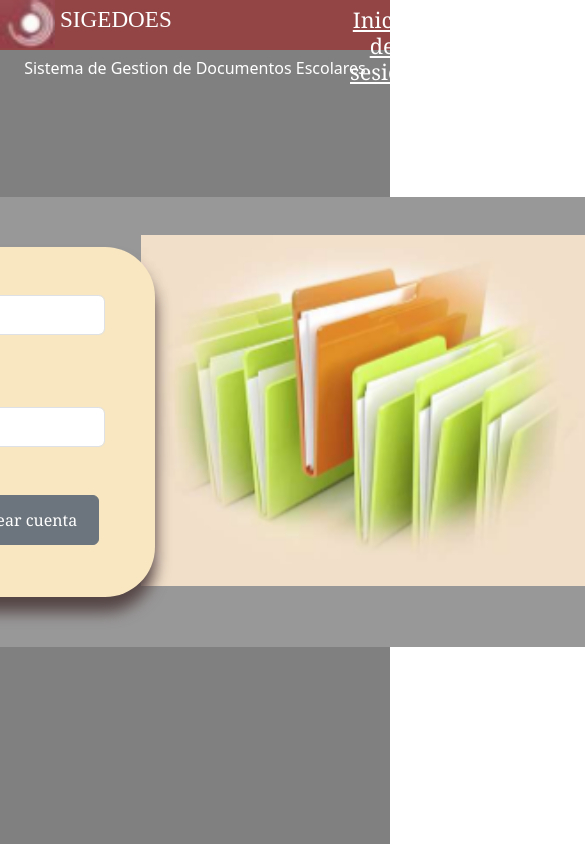
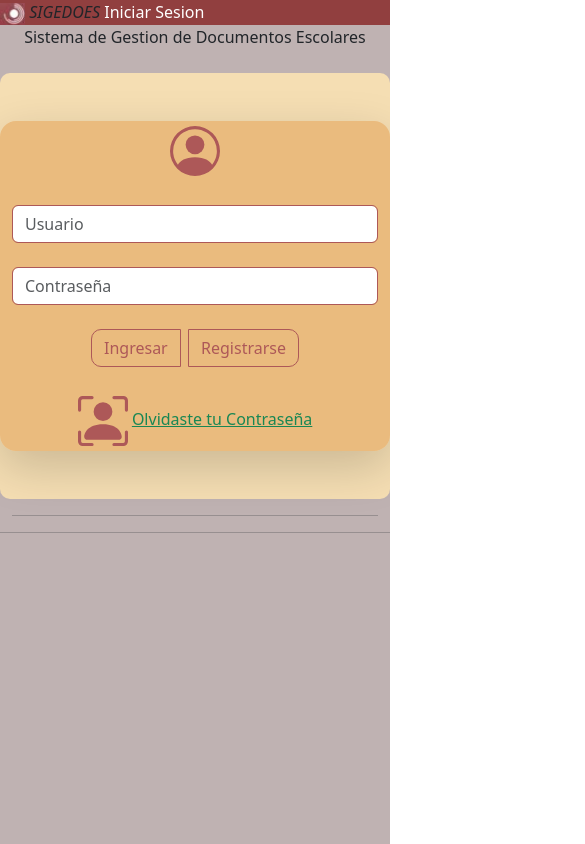
Before and after one commit to yohari-atzin-alvarado-orozco/WEB, a plain HTML site: page P2/practica9.html in a window 390 px wide. Shown: the top 844 px of the page, 585 px wide, since content can reach past the window. Drawn offline with nearby package versions, Linux system fonts and the light colour scheme.

Commit message:
Practica nueve responsiva

```diff
--- a/P2/css/PP9.css
+++ b/P2/css/PP9.css
@@ -1,92 +1,38 @@
-.pagina{
-    background-color: grey;
+.contenedor{
+    background-color: #bfb2b2;
     height: 100vh;
+}
+.contenedor .superior{
+    background-color: #8f3a3ac5;
+}
+.contenedor .centro{
+
     width: 100%;
 }
-
-.cabecera{
-    color: white;
-    background-color: rgba(150, 61, 61, 0.877);
-    height: 50px;
+.info svg{
+    width: 50px;
+    height: 60px;
+    color: #ad5858;
 }
-.alineacion{
-    margin: 0 auto;
-    background-color: rgb(153, 152, 152);
-    height: 450px;
-    width: 990px;
-    position: absolute;
-    top: 50%;
-    left: 50%;
-    transform: translate(-50%, -50%);
-    border-radius: 50px 50px 50px 50px;
+.info{
+    background-color: wheat;
+    border-color: black;
+    border-radius: 10px;
 }
-.alineacion label{
-    color: white;
-    margin-left: 50px;
+.info input{
+    border-color: #ad5858;
 }
-.alineacion .inicio input{
-    height: 40px;
-    width: 300px;
-    margin-left: 50px;
+.info button{
+    border-color: #ad5858;
+    color: #ad5858;
+    border-radius: 10px;
 }
-
-.texto{
-    position:fixed;
+.informacion{
     text-align: center;
-    top: 6px;
-    left: 60px;
-    font-family: 'Times New Roman', Times, serif;
+    background-color: rgba(231, 175, 108, 0.748);
 }
-
-.inicio{
-    position:fixed;
-    text-align: center;
-    top: 7px;
-    left: 350px;
-    text-decoration-line: underline;
-    font-family: Georgia, 'Times New Roman', Times, serif;
-}
-
-.p{
-    text-align: center;
-    padding-top: 8px;
-}
-
-.alineacion .imagen{
-    height: 60px;
-    width: 10px;
-    position: absolute;
-    top: 15%;
-    left: 44%;
-    transform: translate(50%, -50%);
-}
-
-.imagen svg{
-    color: white;
-    height: 150px;
-    width: 150px;
-    margin-left: 75px;
-}
-
-.alineacion .inicio{
-    background-color: rgb(248, 231, 193);
-    height: 350px;
-    width: 400px;
-    position: absolute;
-    top: 50%;
-    left: 50%;
-    transform: translate(-110%, -50%);
-    border-radius: 50px 50px 50px 50px;
-    box-shadow:  0px 15px 15px 0px rgb(85, 69, 69);
-}
-.alineacion .inicio textarea{
-    height: 50px;
-    width: 300px;
-    margin-left: 50px;
-}
-
-.alineacion .boton button{
-    height: 50px;
-    width: 140px;
-    margin-left: 2px;
-}
+@media only screen and (max-width: 800px) {
+    .imagen {
+      display: none;
+    }
+  }
--- a/P2/practica9.html
+++ b/P2/practica9.html
@@ -8,37 +8,58 @@
     <title>Documentos Escolares</title>
 </head>
 <body>
-    <div class="pagina">
-        <div class="cabecera">
-            <img src="assets/img/Logo_documentos.png" alt="" width="55px">
+    <div class="contenedor">
+        <div class="superior">
+            <div class="superior col-sm-12 col-md-12 col-xl-12">
+                <img src="assets/img/Logo_documentos.png" alt="">
+                <i>SIGEDOES</i>
+                <a class="link-opacity-100-hover text-white text-decoration-none" href="">Iniciar Sesion</a>
+            </div>
+        </div>
+        <div class="contenido centro">
 
-            <div class="texto">
-                <h3>SIGEDOES</h3>
+            <div class="container ">
+                <div class="row">
+            <div class="container text-center">
+               <label for="">Sistema de Gestion de Documentos Escolares</label><br><br>
+            </div>
+            <div class="container info">
+                <div class="row">
+                    <div class="col-sm-12 col-md-7 col-lg-7 col-xl-7 informacion container my-5 rounded-4 shadow-lg ">
+                        <svg xmlns="http://www.w3.org/2000/svg" width="16" height="16" fill="currentColor" class="bi bi-person-circle" viewBox="0 0 16 16">
+                            <path d="M11 6a3 3 0 1 1-6 0 3 3 0 0 1 6 0"/>
+                            <path fill-rule="evenodd" d="M0 8a8 8 0 1 1 16 0A8 8 0 0 1 0 8m8-7a7 7 0 0 0-5.468 11.37C3.242 11.226 4.805 10 8 10s4.757 1.225 5.468 2.37A7 7 0 0 0 8 1"/>
+                          </svg><Br></Br>
+                        <input type="text" id="inputtext" class="form-control" aria-describedby="passwordHelpBlock" placeholder="Usuario"><br>
+                        <input type="password" id="inputPassword5" class="form-control" aria-describedby="passwordHelpBlock" placeholder="Contraseña"><br>
+                        <div class="btn-group" role="group" aria-label="Basic outlined example">
+                            <button type="button" class="btn btn-outline-primary">Ingresar</button>&nbsp;&nbsp;
+                            <button type="button" class="btn btn-outline-primary">Registrarse</button>
+                          </div>
+                          <Br></Br>
+                          <div class="links">
+                            <svg xmlns="http://www.w3.org/2000/svg" width="16" height="16" fill="currentColor" class="bi bi-person-bounding-box" viewBox="0 0 16 16">
+                                <path d="M1.5 1a.5.5 0 0 0-.5.5v3a.5.5 0 0 1-1 0v-3A1.5 1.5 0 0 1 1.5 0h3a.5.5 0 0 1 0 1zM11 .5a.5.5 0 0 1 .5-.5h3A1.5 1.5 0 0 1 16 1.5v3a.5.5 0 0 1-1 0v-3a.5.5 0 0 0-.5-.5h-3a.5.5 0 0 1-.5-.5M.5 11a.5.5 0 0 1 .5.5v3a.5.5 0 0 0 .5.5h3a.5.5 0 0 1 0 1h-3A1.5 1.5 0 0 1 0 14.5v-3a.5.5 0 0 1 .5-.5m15 0a.5.5 0 0 1 .5.5v3a1.5 1.5 0 0 1-1.5 1.5h-3a.5.5 0 0 1 0-1h3a.5.5 0 0 0 .5-.5v-3a.5.5 0 0 1 .5-.5"/>
+                                <path d="M3 14s-1 0-1-1 1-4 6-4 6 3 6 4-1 1-1 1zm8-9a3 3 0 1 1-6 0 3 3 0 0 1 6 0"/>
+                              </svg></i>
+                            <a class="link-opacity-100-hover text-success" href="">Olvidaste tu Contraseña</a>
+                        </div>
                     </div>
 
-            <div class="inicio">
-                <h4>Inicio de sesion</h4>
+                    <div class="imagen col-sm-12 col-md-5 col-lg-5 col-xl-5">
+                        <img src="assets/img/carpetas.png" class="img-fluid img-thumbnail" alt="" >
                 </div>
-
-            <div class="p">
-                <p>Sistema de Gestion de Documentos Escolares</p>
                 </div>
 
             </div>
-        <div class="alineacion">
-            <div class="imagen">
-                <img src="assets/img/Libros.png" alt="" width="460px">
         </div>
-            <div class="inicio">
-                <br><br>
-                <input type="email" class="form-control" id="exampleFormControlInput1" placeholder="Nombre"><br><br><br>
-                <input type="password" class="form-control" id="exampleFormControlInput1" placeholder="Contraseña">
-                <br><br>
-                <div class="boton">
-                    <button type="button" class="btn btn-primary">Iniciar sesion</button>
-                    <button type="button" class="btn btn-secondary">crear cuenta</button>
+        <hr>
+
     </div>
     </div>
+
+    <div class="inferior">
+        <hr>
     </div>
 </div>
 </body>
```
Also changed, not shown: P2/assets/img/carpetas.png. Lines whose indentation alone changed are shown as unchanged.
